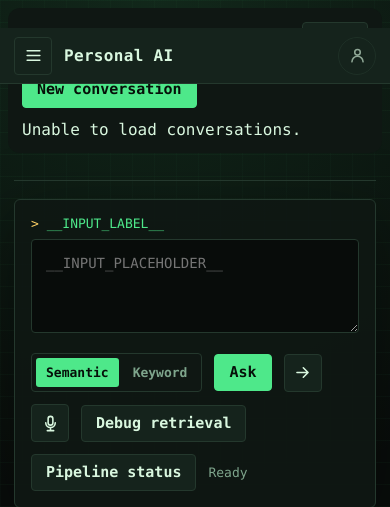
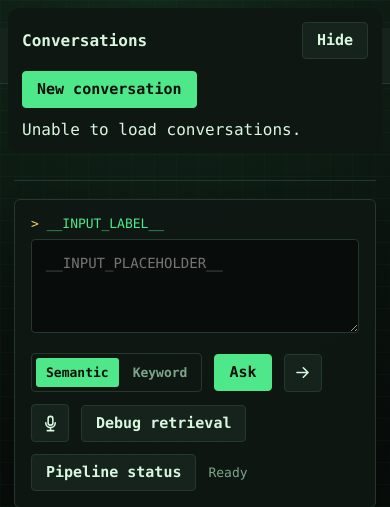
Before and after one commit to faisal-memon/rag-agent, a Python web app: template app/agent/web/templates/index.html in a window 390 px wide. Shown: the top 507 px of the page. Run offline with Jinja, Linux system fonts and the light colour scheme; the template is opened without the code that fills it, so the values that code supplies are empty.

Commit message:
Keep mobile conversation panel above header

```diff
--- a/app/agent/web/static/styles.css
+++ b/app/agent/web/static/styles.css
@@ -1209,7 +1209,16 @@
     text-align: left;
   }
 
-  .conversation-sidebar { left: 8px; top: max(8px, env(safe-area-inset-top)); width: calc(100vw - 16px); max-width: calc(100vw - 16px); }
+  .conversation-sidebar {
+    z-index: 30;
+    left: 8px;
+    top: max(8px, env(safe-area-inset-top));
+    width: calc(100vw - 16px);
+    max-width: calc(100vw - 16px);
+    max-height: calc(100vh - 16px);
+    max-height: calc(100dvh - env(safe-area-inset-top) - env(safe-area-inset-bottom) - 16px);
+    overscroll-behavior-y: contain;
+  }
   body.agent-only main { margin-left: 0; }
   .pipeline-grid {
     grid-template-columns: 1fr;
```
